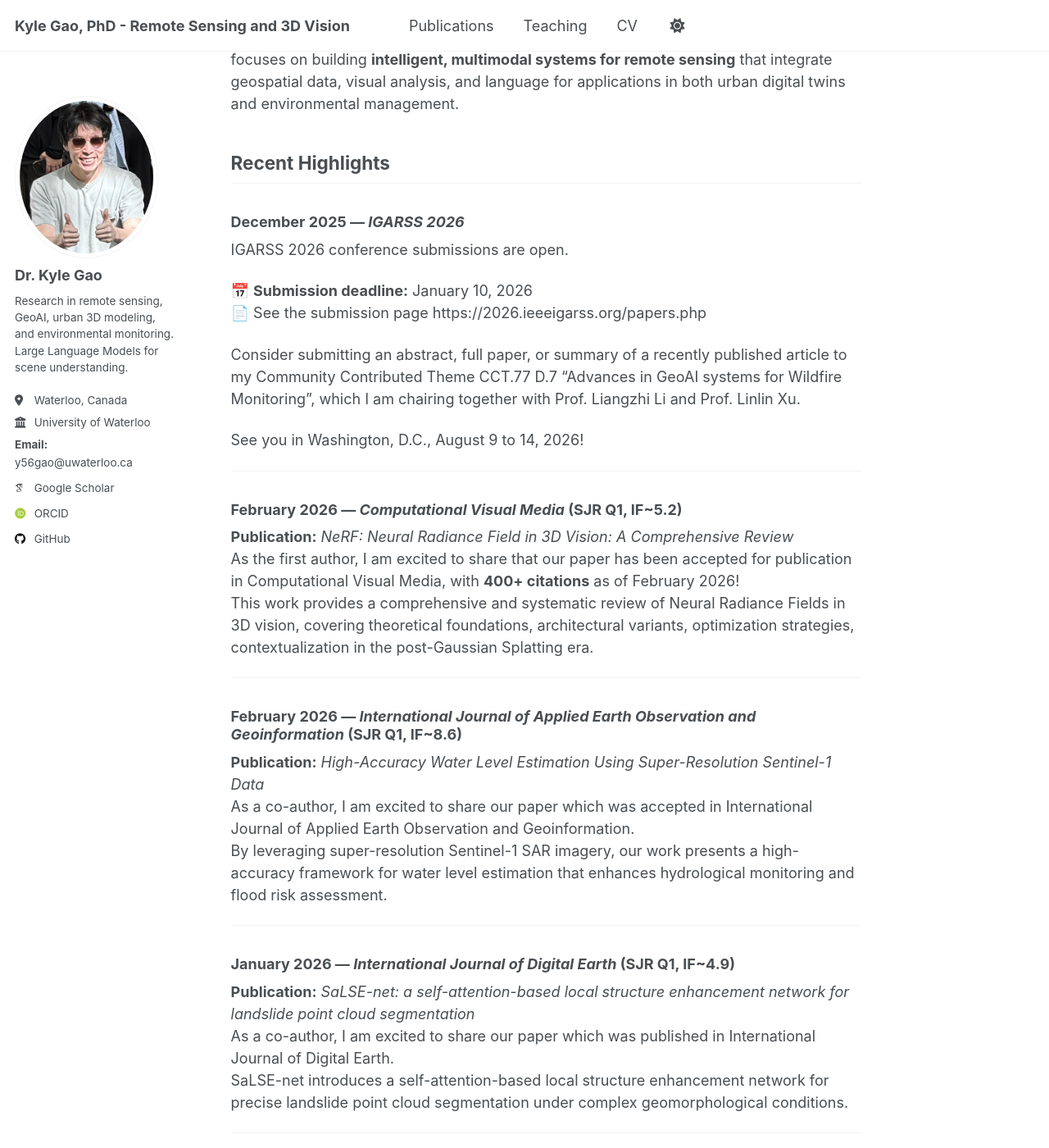
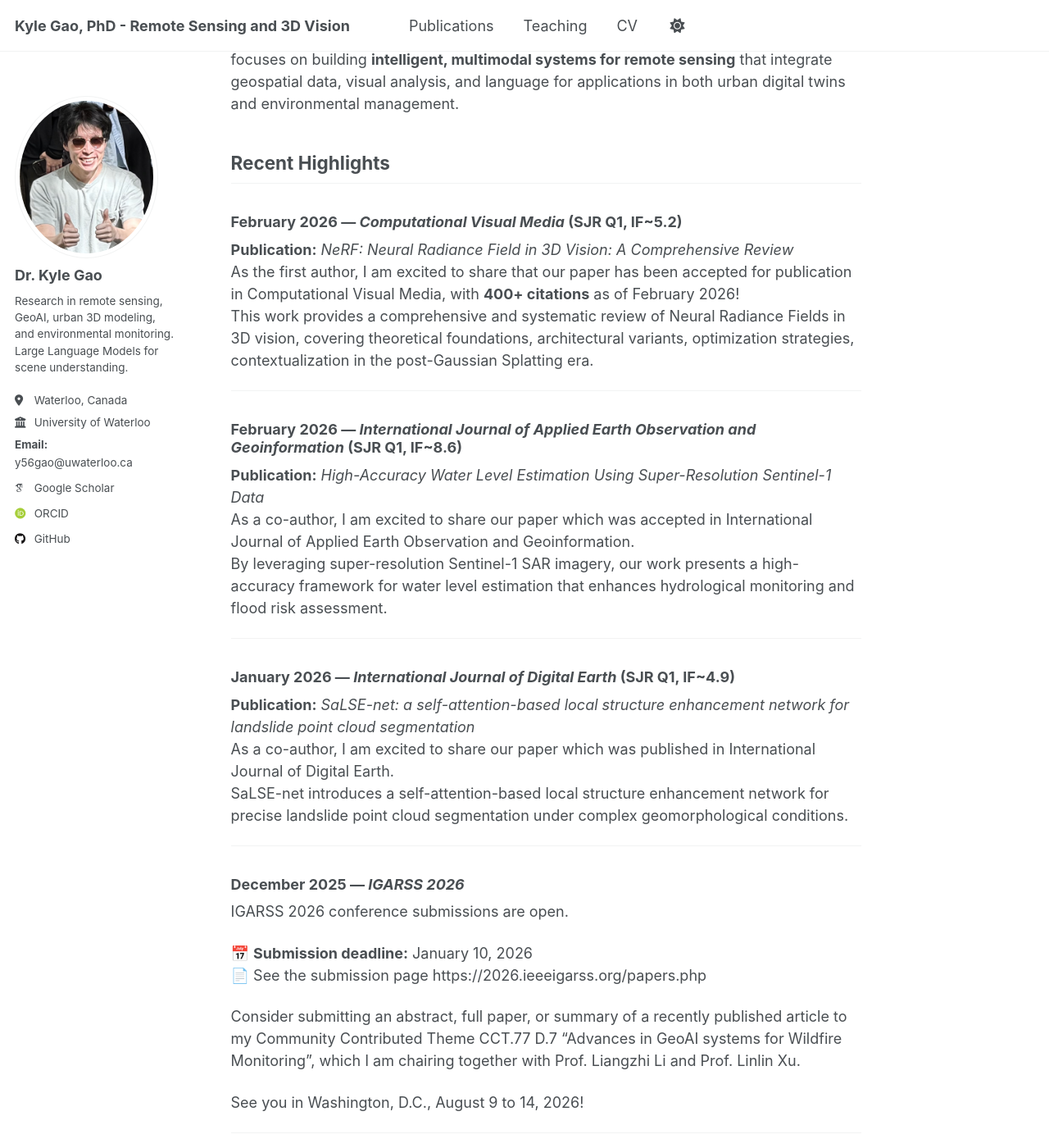
Before and after one commit to kyle-gao/kyle-gao.github.io, a Jekyll site: the page built from _pages/about.md, in a window 1280 px wide and 1400 px high, scrolled down 444 px. Shown: the whole window at 82% size. Built offline with Jekyll 4.4.1, drawn with Linux system fonts in a browser that asks for light colours; some web fonts are replaced; a script that is not in the unit is left out; part of the change alters nothing that is shown.

Commit message:
Update about.md

```diff
--- a/_pages/about.md
+++ b/_pages/about.md
@@ -16,17 +16,6 @@ My current work focuses on building **intelligent, multimodal systems for remote
 
 ## Recent Highlights
 
-### December 2025 — *IGARSS 2026*
-IGARSS 2026 conference submissions are open.
-
-📅 **Submission deadline:** January 10, 2026
-📄 See the submission page https://2026.ieeeigarss.org/papers.php
-
-Consider submitting an abstract, full paper, or summary of a recently published article to my Community Contributed Theme CCT.77 D.7 "Advances in GeoAI systems for Wildfire Monitoring", which I am chairing together with Prof. Liangzhi Li and Prof. Linlin Xu.
-
-See you in Washington, D.C., August 9 to 14, 2026!
-
----
 
 ### February 2026 — *Computational Visual Media* (SJR Q1, IF~5.2)
 **Publication:** *NeRF: Neural Radiance Field in 3D Vision: A Comprehensive Review*
@@ -46,6 +35,18 @@ By leveraging super-resolution Sentinel-1 SAR imagery, our work presents a high-
 **Publication:** *SaLSE-net: a self-attention-based local structure enhancement network for landslide point cloud segmentation*
 As a co-author, I am excited to share our paper which was published in International Journal of Digital Earth.
 SaLSE-net introduces a self-attention-based local structure enhancement network for precise landslide point cloud segmentation under complex geomorphological conditions.
+
+---
+
+### December 2025 — *IGARSS 2026*
+IGARSS 2026 conference submissions are open.
+
+📅 **Submission deadline:** January 10, 2026
+📄 See the submission page https://2026.ieeeigarss.org/papers.php
+
+Consider submitting an abstract, full paper, or summary of a recently published article to my Community Contributed Theme CCT.77 D.7 "Advances in GeoAI systems for Wildfire Monitoring", which I am chairing together with Prof. Liangzhi Li and Prof. Linlin Xu.
+
+See you in Washington, D.C., August 9 to 14, 2026!
 
 ---
 ### November 2025 — *Remote Sensing Applications: Society and Environment* (SJR Q1, IF~4.5)
```
